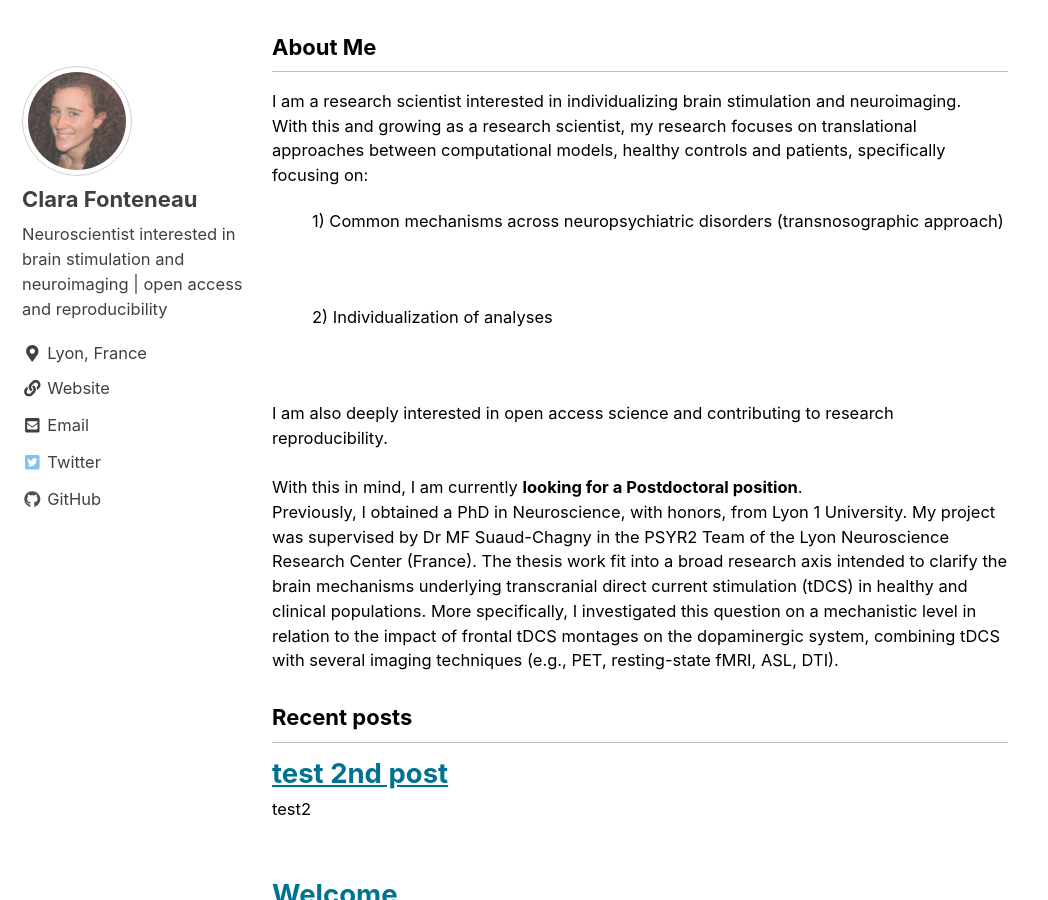
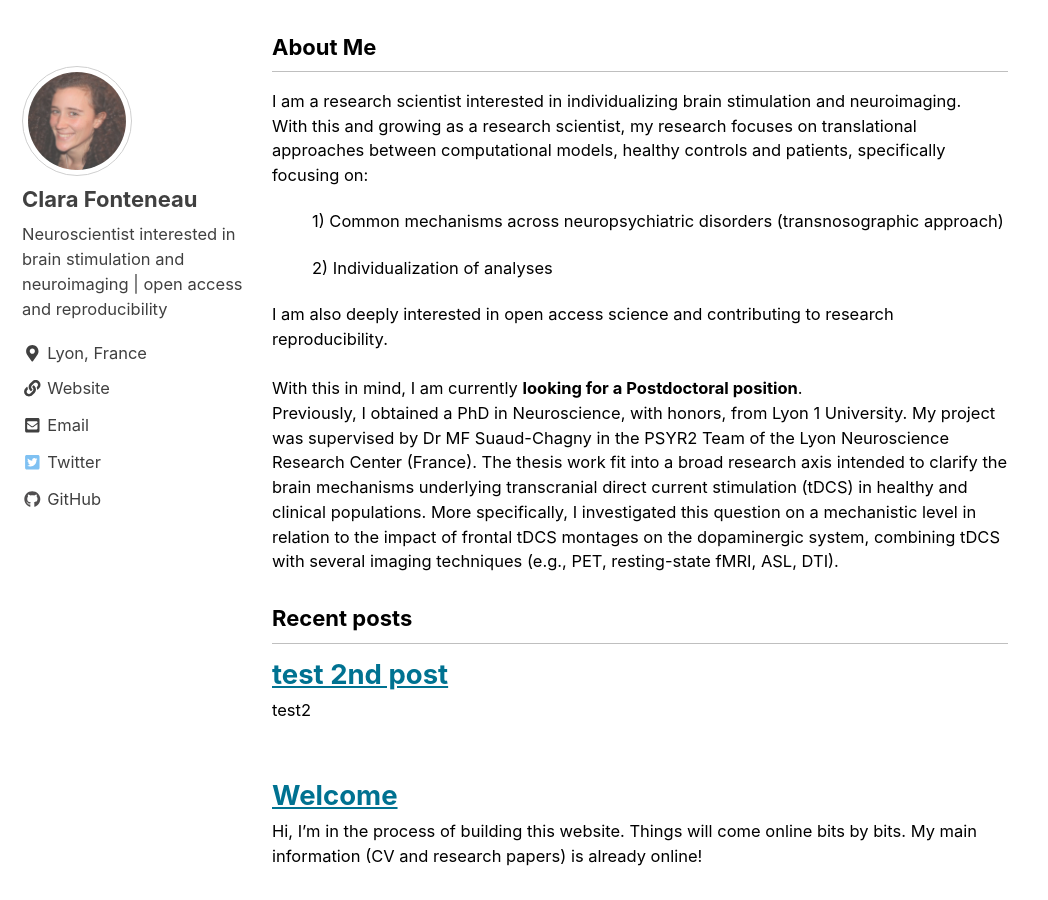
Before and after one commit to clarafonteneau/clarafonteneau.github.io, a Jekyll site: the page built from index.html, in a window 1280 px wide and 900 px high, scrolled down 392 px. Shown: the whole window, without its empty margins (0-1048 px from the left). Built offline with Jekyll 4.4.1, drawn with Linux system fonts in a browser that asks for light colours; nearby versions of some CDN libraries; the list of posts is cut into pages by our own code.

Commit message:
about me update

```diff
--- a/_layouts/home.html
+++ b/_layouts/home.html
@@ -4,9 +4,9 @@ layout: archive
 
 <h3 class="archive__subtitle">{{ site.data.ui-text[site.locale].about_me | default: "About Me" }}</h3>
 <p> I am a research scientist interested in individualizing brain stimulation and neuroimaging.<br>
-  With this and growing as a research scientist, my research focuses on translational approaches between computational models, healthy controls and patients, specifically focusing on:<br></p>
-  <p style="text-indent: 40px"> 1) Common mechanisms across neuropsychiatric disorders (transnosographic approach)</p><br>
-  <p style="text-indent: 40px"> 2) Individualization of analyses</p><br>
+  With this and growing as a research scientist, my research focuses on translational approaches between computational models, healthy controls and patients, specifically focusing on:</p>
+  <p style="text-indent: 40px"> 1) Common mechanisms across neuropsychiatric disorders (transnosographic approach)</p>
+  <p style="text-indent: 40px"> 2) Individualization of analyses</p>
 <p>I am also deeply interested in open access science and contributing to research reproducibility.<br>
 <br>
 With this in mind, I am currently <b>looking for a Postdoctoral position</b>.<br>
```
